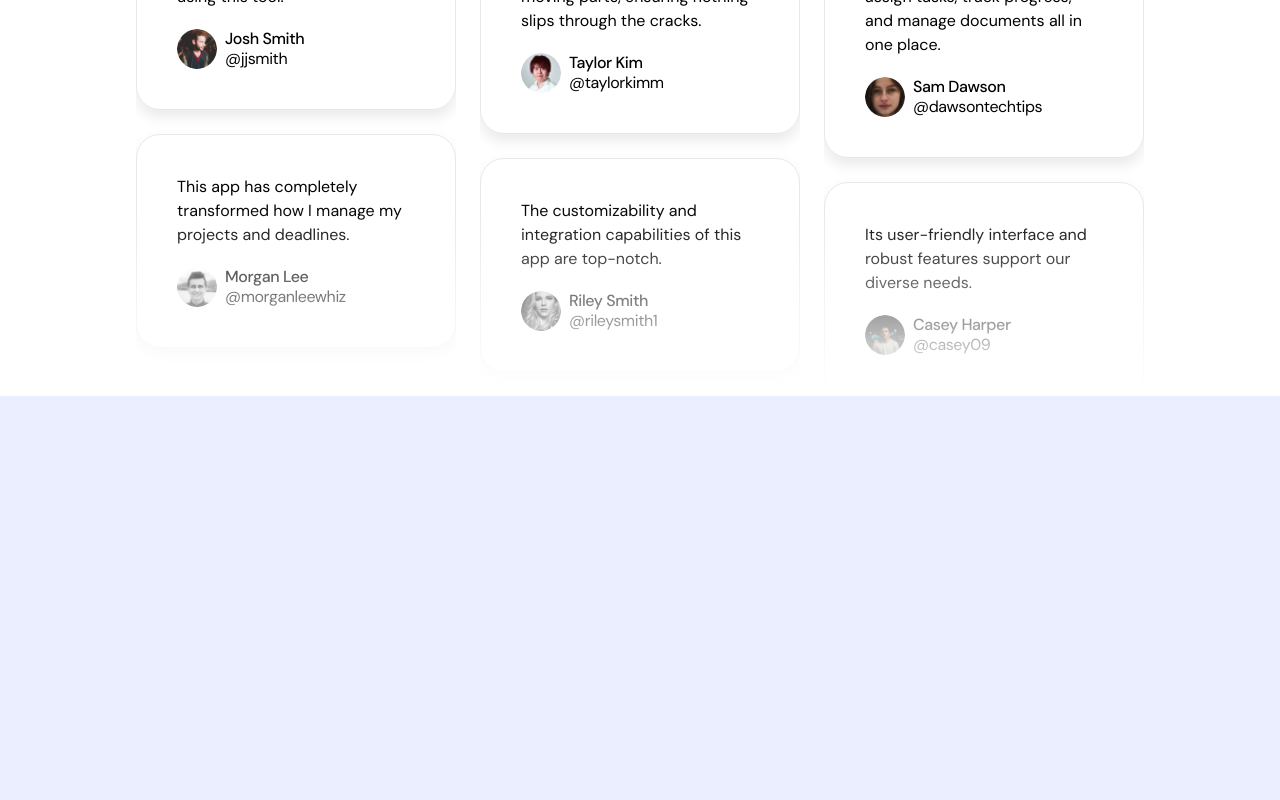
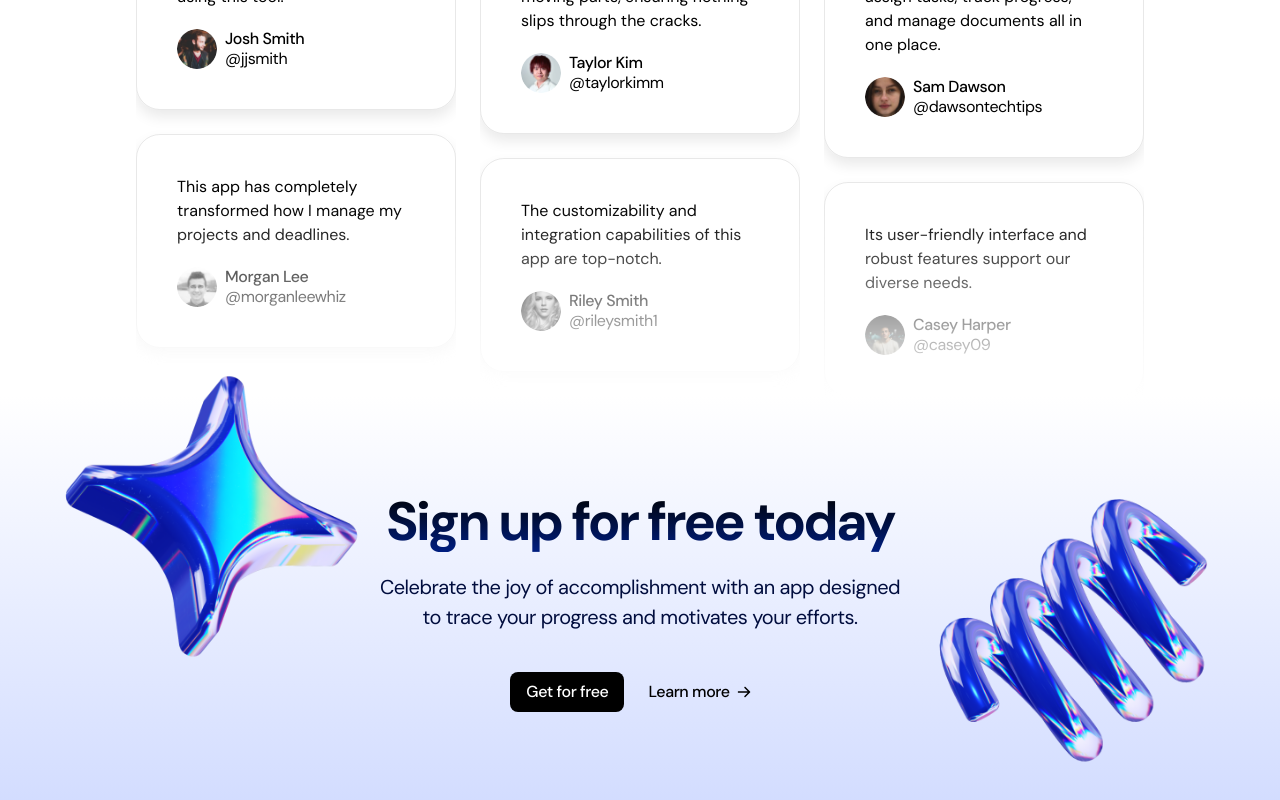
Before and after one commit to dlamli/tribe-light-landing-page, a Next.js app: page / in a window 1280 px wide. Shown: the part 3779-4579 px from the top of the page. Before the commit the page ends 4175 px from the top, so only its background shows below. Built offline with nearby package versions, Linux system fonts and the light colour scheme.

Commit message:
feat:Add CTA Section

```diff
--- a/src/app/page.tsx
+++ b/src/app/page.tsx
@@ -1,4 +1,5 @@
 import {
+  CallToAction,
   Header,
   Hero,
   LogoTicker,
@@ -16,6 +17,7 @@ export default function Home() {
       <ProductShowcase />
       <Pricing />
       <Testimonials />
+      <CallToAction />
     </>
   );
 }
--- a/src/sections/CallToAction.tsx
+++ b/src/sections/CallToAction.tsx
@@ -1,3 +1,37 @@
+import ArrowRight from "@/assets/arrow-right.svg";
+import StarImage from "@/assets/star.png";
+import SpringImage from "@/assets/spring.png";
+import Image from "next/image";
+
 export const CallToAction = () => {
-  return null;
+  return (
+    <section className="bg-gradient-to-b from-white to-[#D2DCFF] py-24 overflow-x-clip">
+      <div className="container">
+        <div className="section-heading relative">
+          <h2 className="section-title">Sign up for free today</h2>
+          <p className="section-description mt-5">
+            Celebrate the joy of accomplishment with an app designed to trace
+            your progress and motivates your efforts.
+          </p>
+          <Image
+            src={StarImage}
+            alt="Star Image"
+            className="w-80 absolute -left-80 -top-32"
+          />
+          <Image
+            src={SpringImage}
+            alt="Spring Image"
+            className="w-80 absolute -right-80 -top-4"
+          />
+        </div>
+        <div className="flex items-center justify-center gap-2 mt-10">
+          <button className="btn btn-primary">Get for free</button>
+          <button className="btn btn-text gap-1">
+            <span>Learn more</span>
+            <ArrowRight className="size-5" />
+          </button>
+        </div>
+      </div>
+    </section>
+  );
 };
```
